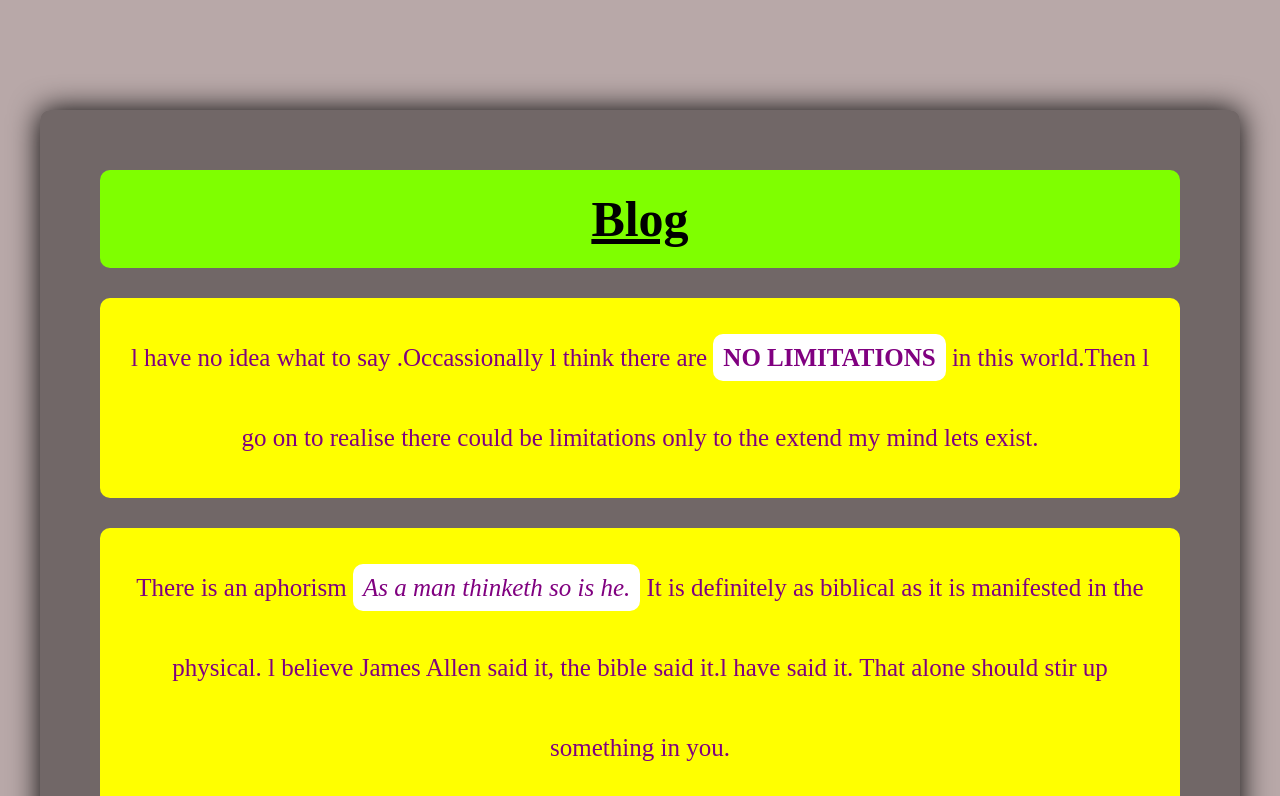
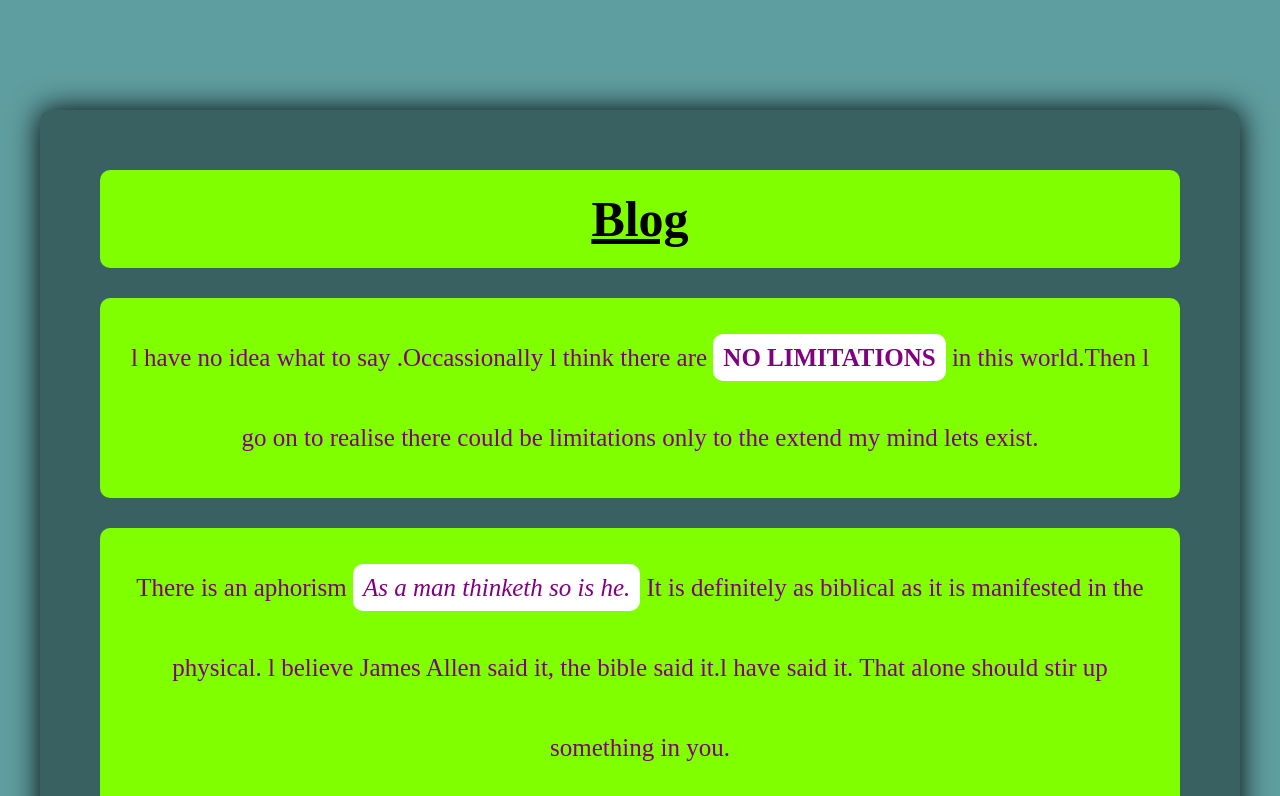
Before and after one commit to Raphiniel/amazama, a React (Vite) app: page / in a window 1280 px wide. Shown: the part 768-1564 px from the top of the page. Built offline with nearby package versions, Linux system fonts and the light colour scheme.

Commit message:
initial commit

```diff
--- a/src/home/body.css
+++ b/src/home/body.css
@@ -7,7 +7,7 @@
     margin-bottom: 200px;
     /* background-color: yellow; */
     min-height: 100vh;
-    box-shadow: 0 0 40px red;
+    box-shadow: 0 0 40px yellow;
 
     h1{
         padding: 20px;
@@ -24,7 +24,7 @@
     margin: 40px;
     padding:10px;
     border-radius: 10px;
-    box-shadow: 0 0 30px red;
+    box-shadow: 0 0 30px yellow;
     /* display: flex; */
 
     .aboutInside{
@@ -96,7 +96,8 @@
         line-height: 80px;
         color: purple;
         border-radius: 10px;
-        background-color: yellow;
+        /* background-color: yellow; */
+        background-color: chartreuse;
         margin: 30px;
         padding: 20px;
         text-align: center;
@@ -147,7 +148,7 @@
             font-family: 'Segoe UI', Tahoma, Geneva, Verdana, sans-serif;
             padding: 10px;
             font-style: italic;
-            background-color: yellow;
+            background-color: cadetblue;
             align-items: center;
         }
     }
--- a/src/pages/top.css
+++ b/src/pages/top.css
@@ -4,6 +4,7 @@
     padding: 0;
     background-color: rgb(184, 168, 168);
     text-decoration: none;
+    background-color: cadetblue;
     /* text-decoration: none; */
     /* rgb(221, 208, 208) */
     /* background-image: url(C:\Users\DELL\Desktop\Zanpakto\zanpakto\public\images\IMG_0739.JPG);
```
